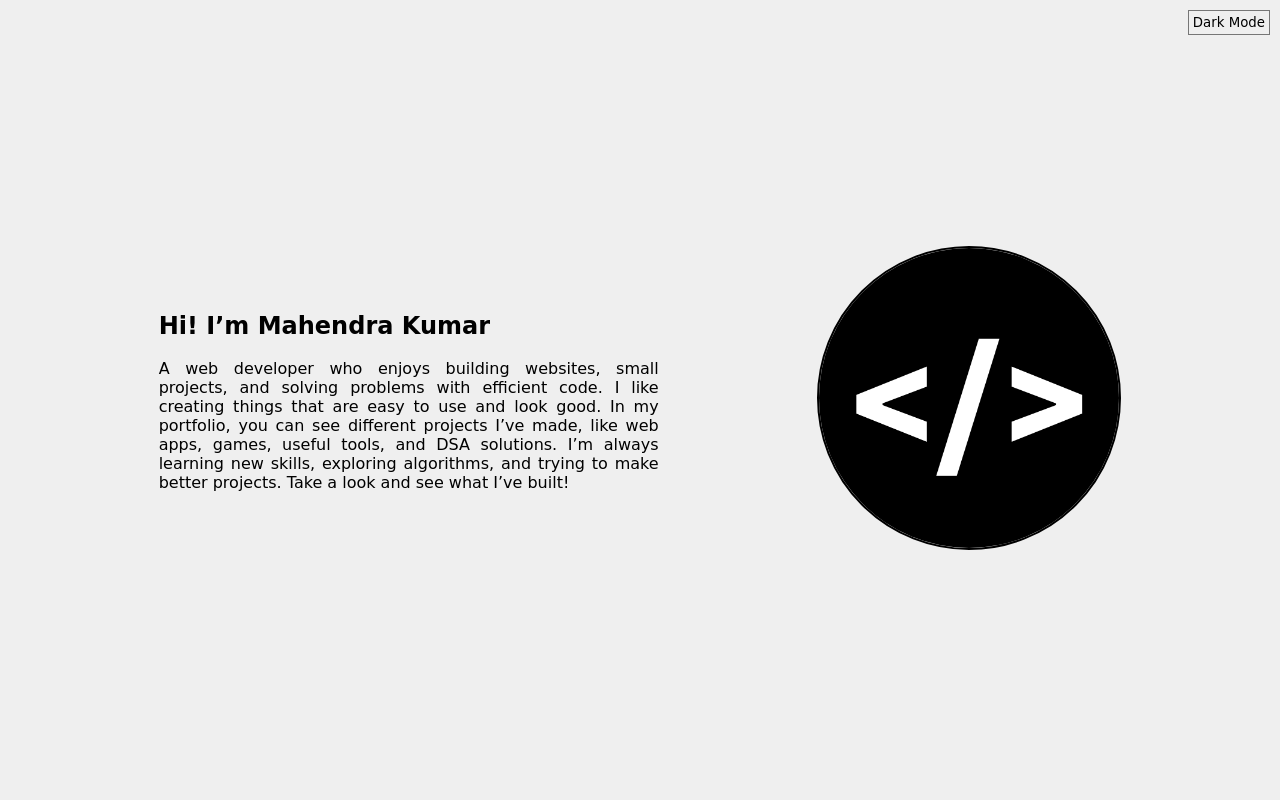
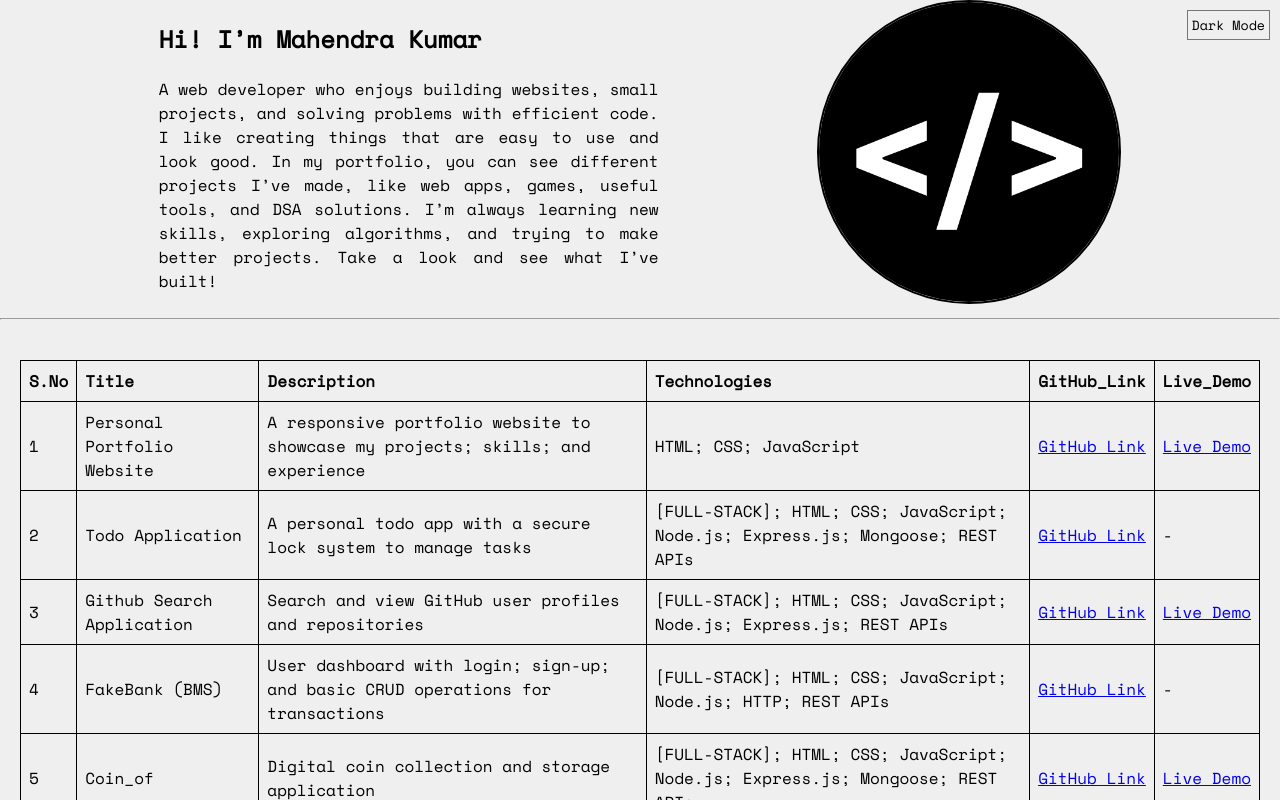
Before and after one commit to zzasaa-jpg/Portfolio_front_end, a plain HTML site: page index.html in a window 1280 px wide. Shown: the top 800 px of the page. Drawn offline with Linux system fonts and the light colour scheme.

Commit message:
1]UI updated for '-webkit-text-size-adjust'. 2]New Font added.

```diff
--- a/index.html
+++ b/index.html
@@ -3,7 +3,7 @@
 
 <head>
 	<meta charset="UTF-8">
-	<meta name="viewport" content="width=device-width, initial-scale=1.0">
+	<meta name="viewport" content="width=device-width, initial-scale=1.0, maximum-scale=1.0, user-scalable=no">
 	<title>PortFolio</title>
 	<link rel="stylesheet" href="style.css">
 </head>
--- a/style.css
+++ b/style.css
@@ -1,6 +1,18 @@
+@font-face {
+    font-family: "Space Mono";
+    src: url('fonts/SpaceMono-Regular.ttf') format('truetype');
+    font-weight: normal;
+    font-style: normal;
+}
+
+html {
+    -webkit-text-size-adjust: 100%;
+    text-size-adjust: 100%;
+}
+
 body {
     margin: 0;
-     font-family: cursive, "Comic Sans MS", "Brush Script MT", sans-serif;
+    font-family: "Space Mono", monospace;
     background-color: #EFEFEF;
 }
 
@@ -8,7 +20,6 @@
     display: flex;
     justify-content: space-evenly;
     align-items: center;
-     height: 100vh;
     margin: 0;
 }
 
@@ -55,7 +66,7 @@
 
 #Dark_mode_btn {
     padding: 4px;
-     font-family: cursive, "Comic Sans MS", "Brush Script MT", sans-serif;
+    font-family: "Space Mono", monospace;
     position: absolute;
     right: 10px;
     top: 10px;
```
Also changed, not shown: Fonts/SpaceMono-Regular.ttf (added). Lines whose indentation alone changed are shown as unchanged.
